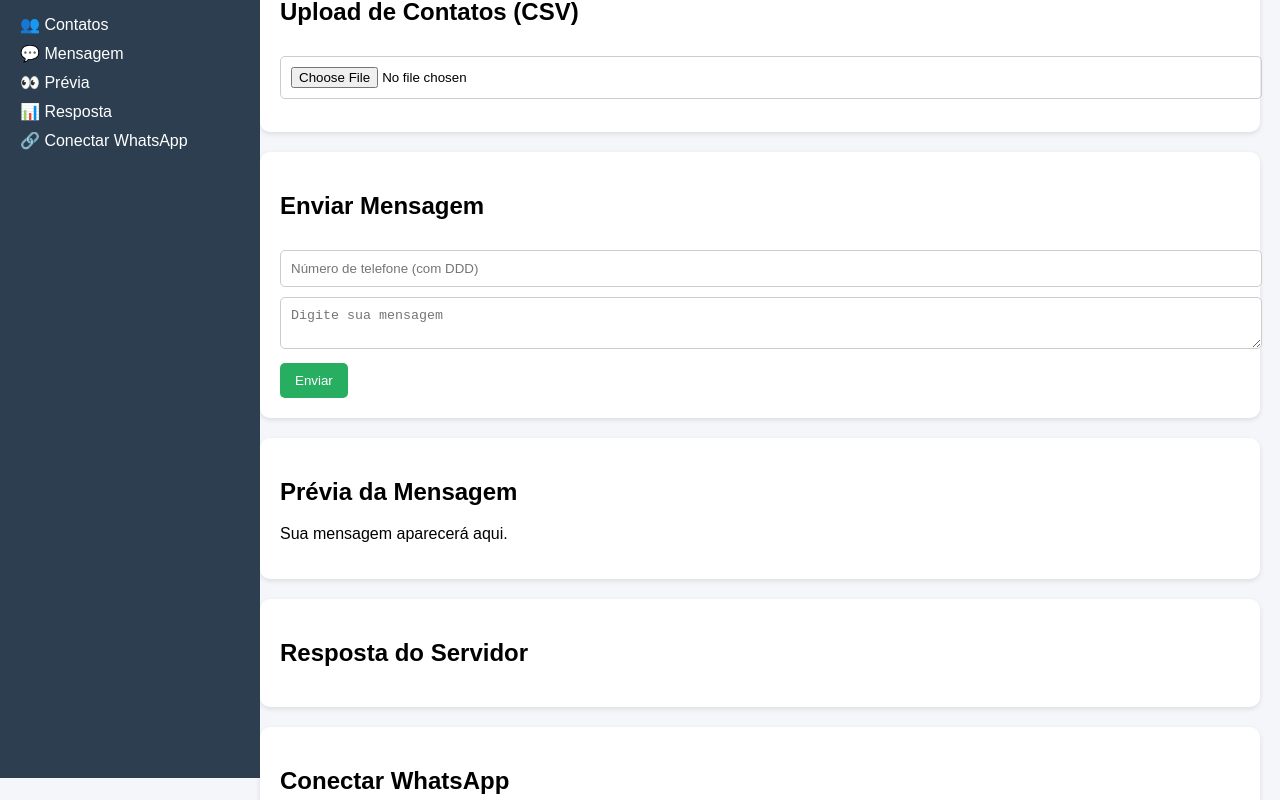
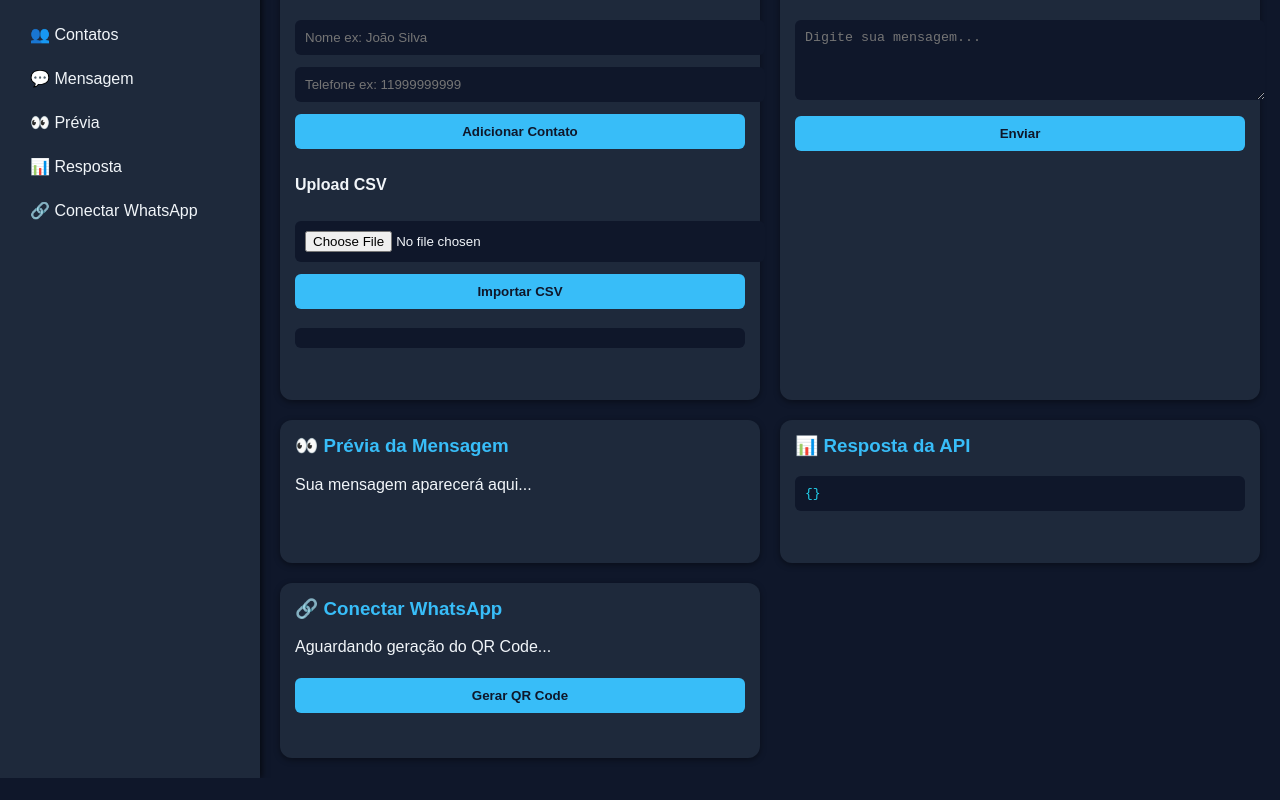
Before and after one commit to sacnutrividaretinox-ui/saas-projeto, a website: page public/index.html in a window 1280 px wide. Shown: the part 62-862 px from the top of the page. After the commit the page ends 840 px from the top, so only its background shows below. Drawn offline with Linux system fonts and the light colour scheme.

Commit message:
update: front futurista com CSS separado

```diff
--- a/public/index.html
+++ b/public/index.html
@@ -1,53 +1,148 @@
 <!DOCTYPE html>
-<html lang="pt-BR">
+<html lang="pt-br">
 <head>
   <meta charset="UTF-8" />
-  <meta name="viewport" content="width=device-width, initial-scale=1.0" />
-  <title>Micro SaaS WhatsApp</title>
-  <link rel="stylesheet" href="/styles.css" />
+  <meta name="viewport" content="width=device-width, initial-scale=1.0"/>
+  <title>WhatsApp SaaS</title>
+  <link rel="stylesheet" href="styles.css" />
+  <style>
+    /* Estilo básico (pode ficar em styles.css) */
+    body {
+      margin: 0;
+      font-family: Arial, sans-serif;
+      display: flex;
+      background: #0f172a;
+      color: #f1f5f9;
+    }
+    aside {
+      width: 220px;
+      background: #1e293b;
+      min-height: 100vh;
+      padding: 20px;
+    }
+    aside h2 {
+      font-size: 18px;
+      margin-bottom: 20px;
+      color: #38bdf8;
+    }
+    aside nav a {
+      display: block;
+      padding: 10px;
+      color: #f1f5f9;
+      text-decoration: none;
+      margin: 5px 0;
+      border-radius: 6px;
+    }
+    aside nav a:hover {
+      background: #334155;
+    }
+    main {
+      flex: 1;
+      padding: 20px;
+      display: grid;
+      grid-template-columns: 1fr 1fr;
+      gap: 20px;
+    }
+    section {
+      background: #1e293b;
+      padding: 15px;
+      border-radius: 12px;
+      box-shadow: 0 2px 6px rgba(0,0,0,0.4);
+    }
+    h3 {
+      margin-top: 0;
+      color: #38bdf8;
+    }
+    input, textarea, button, select {
+      width: 100%;
+      padding: 10px;
+      margin: 6px 0;
+      border: none;
+      border-radius: 6px;
+      outline: none;
+    }
+    input, textarea, select {
+      background: #0f172a;
+      color: #f1f5f9;
+    }
+    button {
+      background: #38bdf8;
+      color: #0f172a;
+      font-weight: bold;
+      cursor: pointer;
+    }
+    button:hover {
+      background: #0ea5e9;
+    }
+    pre {
+      background: #0f172a;
+      padding: 10px;
+      border-radius: 6px;
+      overflow-x: auto;
+      color: #22d3ee;
+    }
+    #qrContainer img {
+      margin-top: 10px;
+      border: 4px solid #38bdf8;
+      border-radius: 8px;
+    }
+  </style>
 </head>
 <body>
-  <div class="sidebar">
-    <h1>📲 WhatsApp SaaS</h1>
+  <aside>
+    <h2>📱 WhatsApp SaaS</h2>
     <nav>
-      <a href="#contacts">👥 Contatos</a>
-      <a href="#send-message">💬 Mensagem</a>
-      <a href="#preview">👀 Prévia</a>
-      <a href="#response">📊 Resposta</a>
-      <a href="#qrcode" id="connect-btn" onclick="connectWhatsapp()">🔗 Conectar WhatsApp</a>
+      <a href="#contatos">👥 Contatos</a>
+      <a href="#mensagem">💬 Mensagem</a>
+      <a href="#previa">👀 Prévia</a>
+      <a href="#resposta">📊 Resposta</a>
+      <a href="#qrcode">🔗 Conectar WhatsApp</a>
     </nav>
-  </div>
+  </aside>
 
-  <div class="main">
-    <div class="card" id="contacts">
-      <h2>Upload de Contatos (CSV)</h2>
-      <input type="file" id="fileInput" accept=".csv" />
+  <main>
+    <!-- Contatos -->
+    <section id="contatos">
+      <h3>👥 Contatos</h3>
+      <input type="text" id="nome" placeholder="Nome ex: João Silva" />
+      <input type="text" id="phone" placeholder="Telefone ex: 11999999999" />
+      <button onclick="addContact()">Adicionar Contato</button>
+
+      <h4>Upload CSV</h4>
+      <input type="file" id="fileInput" />
+      <button>Importar CSV</button>
       <pre id="csvOutput"></pre>
-    </div>
+    </section>
 
-    <div class="card" id="send-message">
-      <h2>Enviar Mensagem</h2>
-      <input type="text" id="phone" placeholder="Número de telefone (com DDD)" />
-      <textarea id="message" placeholder="Digite sua mensagem"></textarea>
+    <!-- Mensagem -->
+    <section id="mensagem">
+      <h3>💬 Enviar Mensagem</h3>
+      <textarea id="message" rows="4" placeholder="Digite sua mensagem..."></textarea>
       <button onclick="sendMessage()">Enviar</button>
-    </div>
+    </section>
 
-    <div class="card" id="preview">
-      <h2>Prévia da Mensagem</h2>
-      <p id="previewText">Sua mensagem aparecerá aqui.</p>
-    </div>
+    <!-- Prévia -->
+    <section id="previa">
+      <h3>👀 Prévia da Mensagem</h3>
+      <p id="previewText">Sua mensagem aparecerá aqui...</p>
+    </section>
 
-    <div class="card" id="response">
-      <h2>Resposta do Servidor</h2>
-      <pre id="serverResponse"></pre>
-    </div>
+    <!-- Resposta -->
+    <section id="resposta">
+      <h3>📊 Resposta da API</h3>
+      <pre id="serverResponse">{}</pre>
+    </section>
 
-    <div class="card" id="qrcode">
-      <h2>Conectar WhatsApp</h2>
-      <div id="qrContainer">Clique em "Conectar WhatsApp" no menu para gerar o QR</div>
-    </div>
-  </div>
+    <!-- QR Code -->
+    <section id="qrcode">
+      <h3>🔗 Conectar WhatsApp</h3>
+      <div id="qrContainer">
+        <p>Aguardando geração do QR Code...</p>
+      </div>
+      <button onclick="connectWhatsapp()">Gerar QR Code</button>
+    </section>
+  </main>
 
-  <script src="/app.js"></script>
+  <script src="app.js"></script>
 </body>
 </html>
--- a/public/styles.css
+++ b/public/styles.css
@@ -1,56 +1,98 @@
+/* Tema futurista/neon */
 body {
-  font-family: 'Poppins', sans-serif;
-  background-color: #f5f6fa;
   margin: 0;
-  padding: 0;
+  font-family: "Segoe UI", Arial, sans-serif;
+  display: flex;
+  background: #0f172a;
+  color: #f1f5f9;
 }
-.sidebar {
+
+aside {
   width: 220px;
-  background: #2c3e50;
-  color: white;
-  height: 100vh;
-  position: fixed;
-  top: 0;
-  left: 0;
+  background: #1e1b4b;
+  min-height: 100vh;
   padding: 20px;
+  box-shadow: 2px 0 6px rgba(0, 0, 0, 0.6);
 }
-.sidebar h1 {
-  font-size: 20px;
+
+aside h2 {
+  font-size: 18px;
   margin-bottom: 20px;
+  color: #38bdf8;
 }
-.sidebar a {
+
+aside nav a {
   display: block;
-  color: white;
+  padding: 10px;
+  color: #f1f5f9;
   text-decoration: none;
-  margin: 10px 0;
+  margin: 5px 0;
+  border-radius: 6px;
+  transition: 0.2s;
 }
-.main {
-  margin-left: 240px;
+
+aside nav a:hover {
+  background: #312e81;
+  color: #38bdf8;
+}
+
+main {
+  flex: 1;
   padding: 20px;
+  display: grid;
+  grid-template-columns: 1fr 1fr;
+  gap: 20px;
 }
-.card {
-  background: white;
-  padding: 20px;
-  margin-bottom: 20px;
-  border-radius: 10px;
-  box-shadow: 0 2px 5px rgba(0,0,0,0.1);
+
+section {
+  background: #1e293b;
+  padding: 15px;
+  border-radius: 12px;
+  box-shadow: 0 2px 6px rgba(0, 0, 0, 0.4);
 }
-button {
-  padding: 10px 15px;
-  margin-top: 10px;
-  background: #27ae60;
-  color: white;
-  border: none;
-  border-radius: 5px;
-  cursor: pointer;
+
+h3 {
+  margin-top: 0;
+  color: #38bdf8;
 }
-button:hover {
-  background: #219150;
-}
-input, textarea {
+
+input, textarea, button, select {
   width: 100%;
   padding: 10px;
+  margin: 6px 0;
+  border: none;
+  border-radius: 6px;
+  outline: none;
+}
+
+input, textarea, select {
+  background: #0f172a;
+  color: #f1f5f9;
+}
+
+button {
+  background: linear-gradient(90deg, #38bdf8, #6366f1);
+  color: #fff;
+  font-weight: bold;
+  cursor: pointer;
+  border: none;
+  transition: 0.2s;
+}
+
+button:hover {
+  background: linear-gradient(90deg, #0ea5e9, #4f46e5);
+}
+
+pre {
+  background: #0f172a;
+  padding: 10px;
+  border-radius: 6px;
+  overflow-x: auto;
+  color: #22d3ee;
+}
+
+#qrContainer img {
   margin-top: 10px;
-  border: 1px solid #ccc;
-  border-radius: 5px;
+  border: 4px solid #38bdf8;
+  border-radius: 8px;
 }
```
